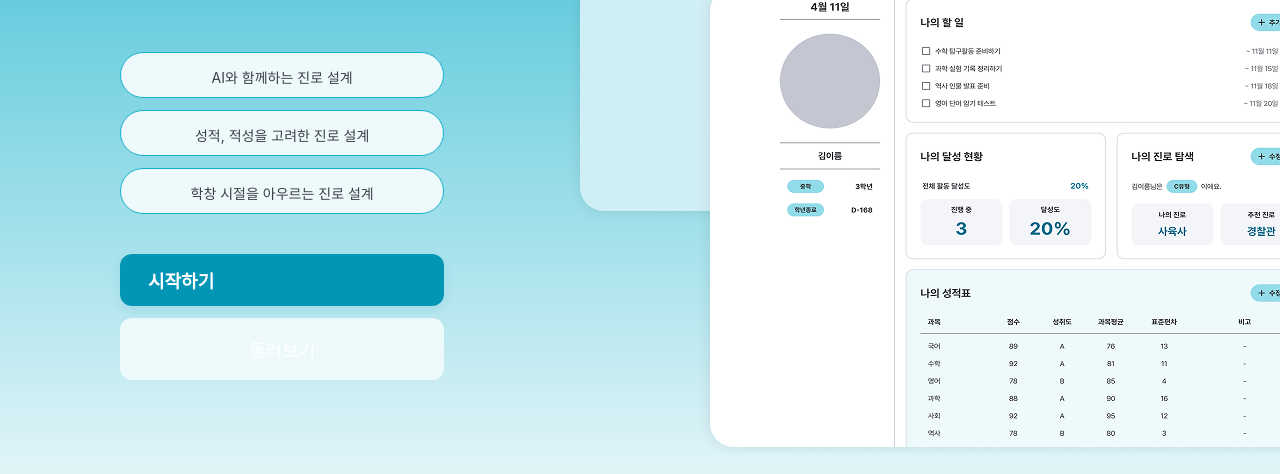
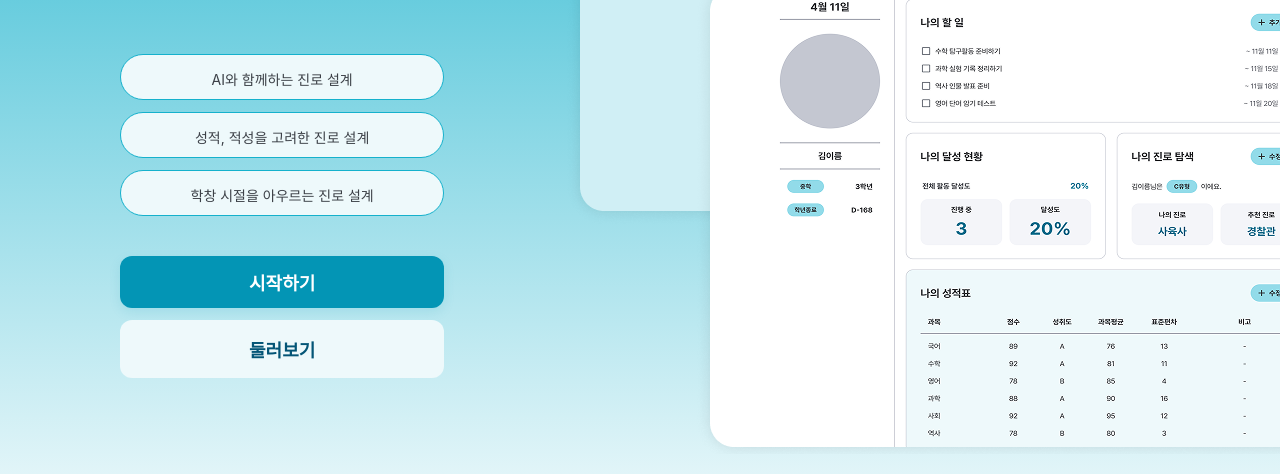
Before and after one commit to teameeu/teameeu-frontend, a React app: page /overview in a window 1280 px wide. Shown: the part 326-800 px from the top of the page. Built offline with nearby package versions, Linux system fonts and the light colour scheme; no server answers; a web font is replaced by a local one.

Commit message:
fix: 둘러보기 버튼 크기 오류 수정

```diff
--- a/src/pages/overview/ui/Overview.css
+++ b/src/pages/overview/ui/Overview.css
@@ -18,6 +18,7 @@
     display: flex;
     flex-direction: column;
     gap: 12px;
+    width: 100%;
 }
 
 .gradation-bg {
@@ -54,8 +55,17 @@
     width: 100%;
     font-size: 18px;
     text-align: center;
-    padding: 16px auto;
+    padding: 16px 0;
     border-radius: 12px;
+    box-sizing: border-box;
+}
+
+.section-01-btn p {
+    margin: 0;
+    width: 100%;
+    display: block;
+    text-align: center !important;
+    font-weight: 700;
 }
 
 .btn-primary {
@@ -68,7 +78,7 @@
 
 .btn-secondary {
     background-color: var(--color-cyan-050);
-    color: var(--color-base-000);
+    color: var(--color-cyan-800);
     border: none;
     cursor: pointer;
     transition: background-color 0.3s ease;
```
